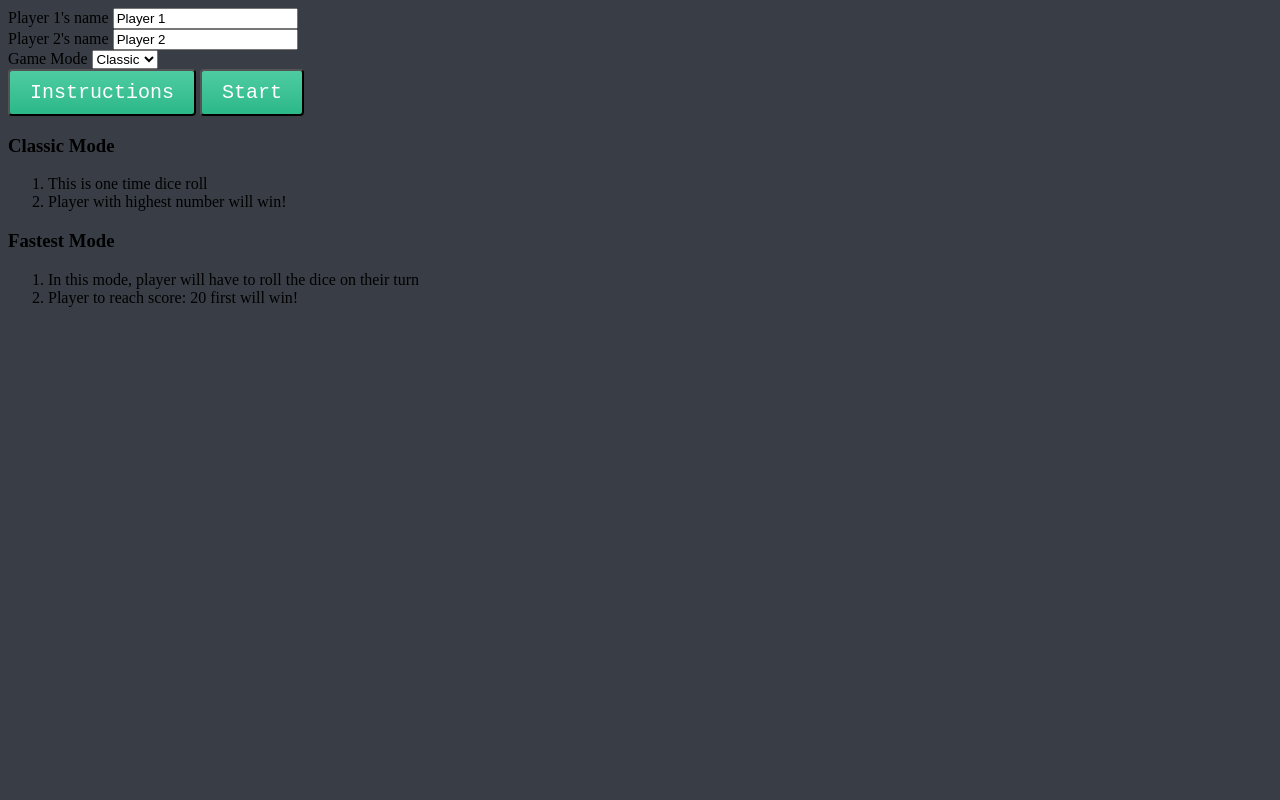
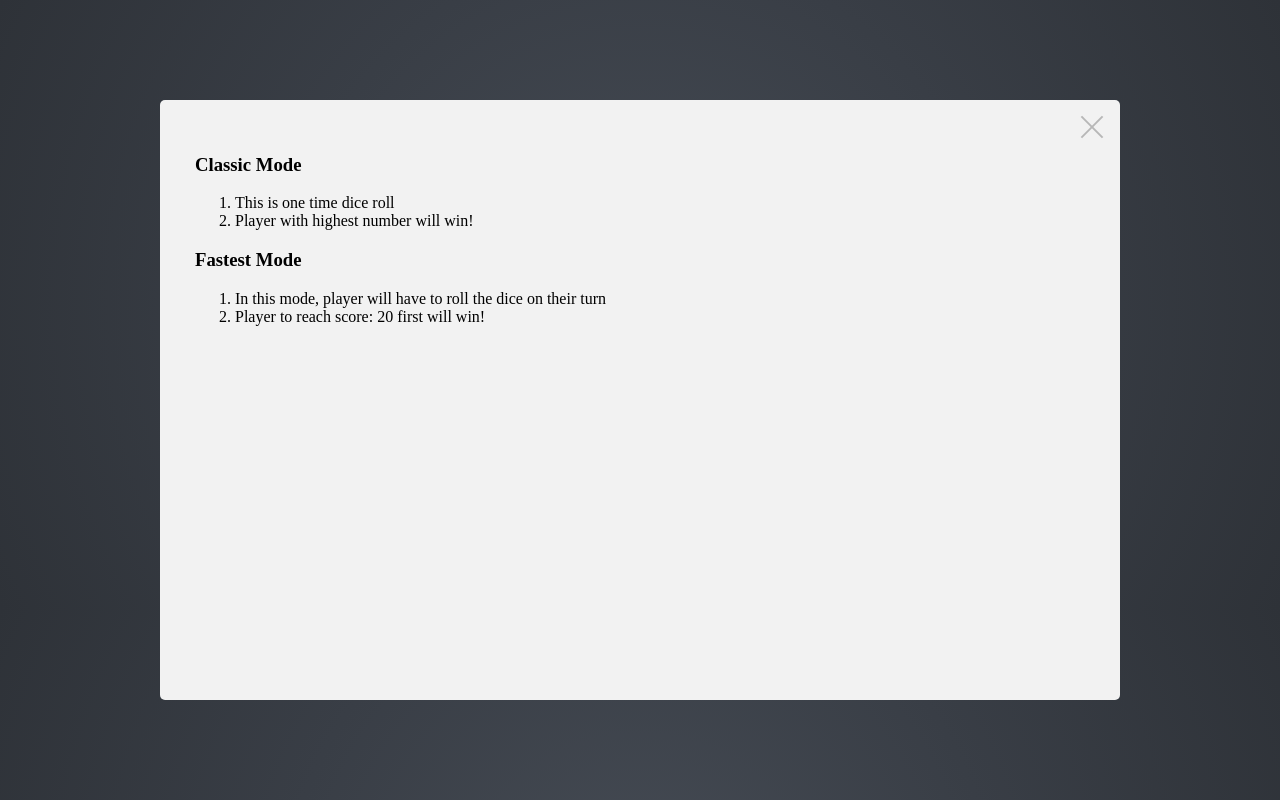
Before and after one commit to liyaquath-code/Dicee, a plain HTML site: page index.html in a window 1280 px wide. Both pictures are taken after a click on the button "Instructions". Drawn offline with Linux system fonts and the light colour scheme.

Commit message:
Update styles.css

```diff
--- a/styles.css
+++ b/styles.css
@@ -1,19 +1,24 @@
-.container {
+#instructions {
+  background-color: #f2f2f2;
+  border-radius: 5px;
+  display: none;
+
+  height: 75%;
   width: 75%;
+  padding: 35px;
   margin: auto;
-  text-align: center;
+  box-sizing: border-box;
+  text-align: left;
+
+  position: absolute;
+	top:0;
+	bottom: 0;
+	left: 0;
+	right: 0;
 }
 
-.dice {
-  text-align: center;
-  display: inline-block;
-}
-
-.button {
-  width: 30%;
-  margin: 20px auto;
-  text-align: center;
-  padding: 10px;
+#player1, #player2 {
+  width: auto;
 }
 
 .btn {
@@ -27,12 +32,12 @@
   -moz-border-radius: 4;
   border-radius: 4px;
   font-family: Courier New;
-  color: #ffffff;
+  color: #EEEEEE;
   font-size: 20px;
   padding: 10px 20px 10px 20px;
   text-decoration: none;
+  font-weight: bold;
 }
-
 .btn:hover {
   background: #2cb889;
   background-image: -webkit-linear-gradient(top, #2cb889, #16b57d);
@@ -44,6 +49,50 @@
   cursor: pointer;
 }
 
+.button {
+  width: 30%;
+  margin: 20px auto;
+  text-align: center;
+  padding: 10px;
+}
+
+.close {
+  position: absolute;
+  right: 12px;
+  top: 12px;
+  width: 32px;
+  height: 32px;
+  opacity: 0.3;
+}
+.close:hover {
+  opacity: 1;
+}
+.close:before, .close:after {
+  position: absolute;
+  left: 15px;
+  content: ' ';
+  height: 30px;
+  width: 2px;
+  background-color: #333;
+}
+.close:before {
+  transform: rotate(45deg);
+}
+.close:after {
+  transform: rotate(-45deg);
+}
+
+.container {
+  width: 75%;
+  margin: auto;
+  text-align: center;
+}
+
+.dice {
+  text-align: center;
+  display: inline-block;
+}
+
 .image {
   -webkit-animation:spin .1s linear;
   -moz-animation:spin .1s linear;
@@ -53,19 +102,50 @@
 @-webkit-keyframes spin { 100% { -webkit-transform: rotate(360deg); } }
 @keyframes spin { 100% { -webkit-transform: rotate(360deg); transform:rotate(360deg); } }
 
+.margin {
+  margin: 10px;
+}
+
+.playerName {
+  width: 50%;
+  margin: 11% auto;
+  text-align: center;
+  border-radius: 5px;
+  background-color: #f2f2f2;
+  padding: 20px 10px;
+}
+
+.score1, .score2 {
+  display: block;
+  color: #4ECCA3;
+  /* font-family: 'Courier New', Courier, monospace; */
+  font-family: cursive;
+  font-size: 1.1rem;
+}
+
+
+a {
+  text-decoration: none;
+  color: inherit;
+}
+
 body {
-  background-color: #393E46;
+  /* background-color: #393E46; */
+  background-image: radial-gradient(circle, #454b54, #393e46, #2e3238);
+  box-sizing: border-box;
+  margin: 0;
 }
 
 h1 {
   margin: 20px;
-  font-family: 'Lobster', cursive;
+  /* font-family: 'Lobster', cursive; */
+  font-family: 'Chewy', cursive;
   text-shadow: 5px 0 #232931;
-  font-size: 6.5rem;
+  font-size: 6.0rem;
   color: #4ECCA3;
 }
 
-p {
+p, label {
   font-size: 2rem;
   color: #4ECCA3;
   font-family: 'Indie Flower', cursive;
@@ -81,3 +161,47 @@ footer {
   text-align: center;
   font-family: 'Indie Flower', cursive;
 }
+
+label {
+  display: inline-block;
+  margin: 1%;
+  padding: 10px 20px;
+}
+
+input[type=text], select {
+  width: 30%;
+  padding: 10px 20px;
+  margin: 10px;
+  display: inline-block;
+  border: 1px solid #ccc;
+  border-radius: 4px;
+  box-sizing: border-box;
+}
+
+
+@media only screen and (max-width: 960px) {
+
+  #player1, #player2, #mode {
+    width: auto;
+    margin: 5px auto;
+  }
+
+  .btnPlayerName {
+    margin-top: 8px;
+  }
+
+  .playerName {
+    padding: 20px 10px;
+    width: 70%;
+  }
+
+  label {
+    padding: 6px;
+    font-size: 1.8rem;
+  }
+
+  h1 {
+    font-size: 4.0rem;
+  }
+
+}
```
